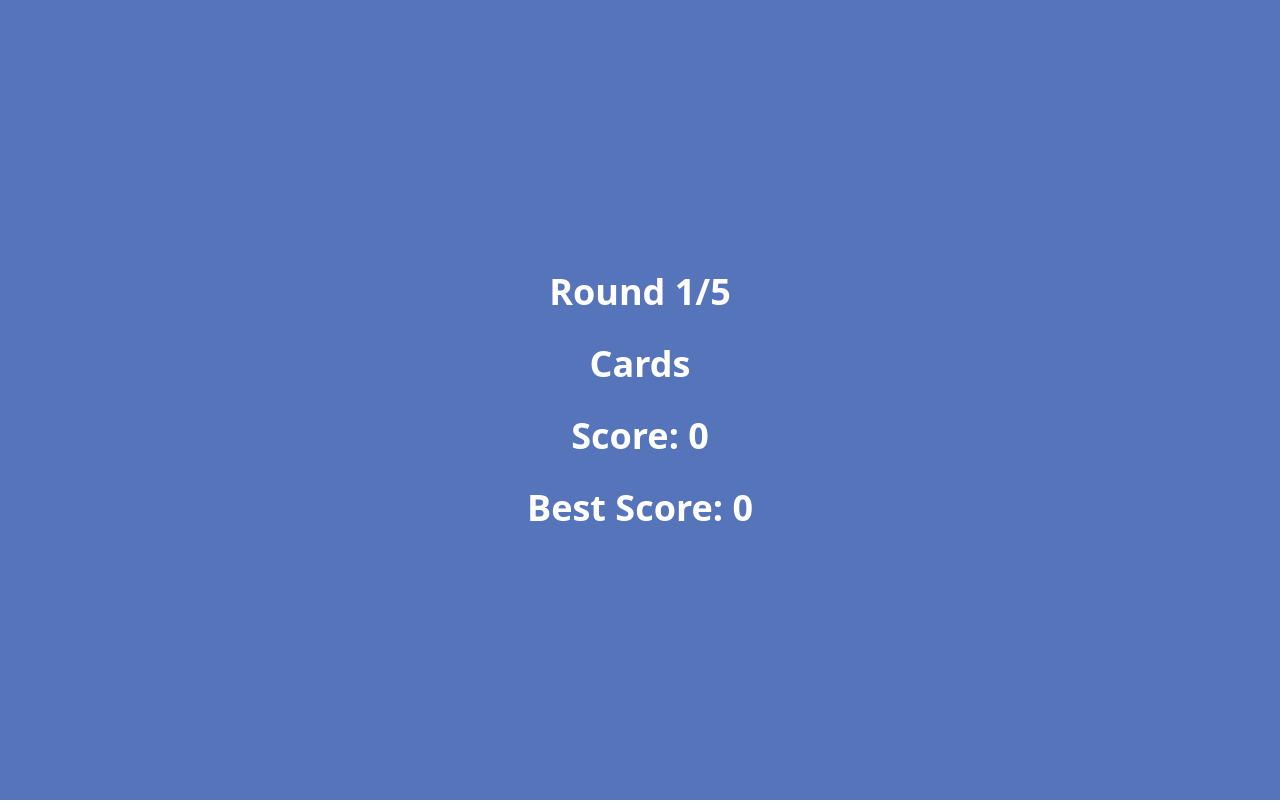
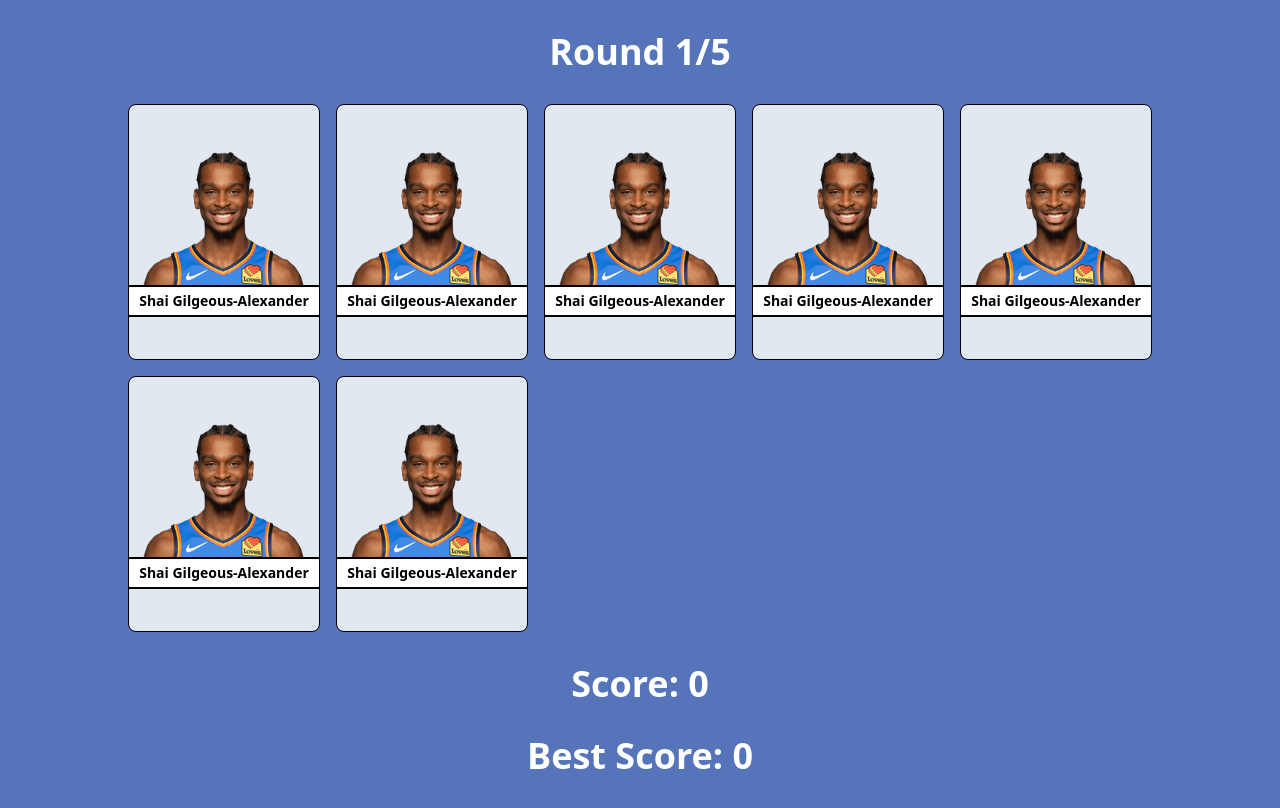
Before and after one commit to AliBa1/nba-matching-game, a React (Vite) app: page / in a window 1280 px wide. Both pictures are taken after a click on the button "Easy". Built offline with nearby package versions, Linux system fonts and the light colour scheme.

Commit message:
make working card component

```diff
--- a/package.json
+++ b/package.json
@@ -11,7 +11,8 @@
   },
   "dependencies": {
     "react": "^18.2.0",
-    "react-dom": "^18.2.0"
+    "react-dom": "^18.2.0",
+    "react-parallax-tilt": "^1.7.226"
   },
   "devDependencies": {
     "@types/react": "^18.2.66",
--- a/src/App.jsx
+++ b/src/App.jsx
@@ -2,6 +2,8 @@ import { useState, useEffect } from 'react'
 import './App.css'
 import MainMenu from './components/MainMenu'
 import Game from './components/Game'
+import Card from './components/Card'
+import GameOver from './components/GameOver'
 
 function App() {
   function setRounds(difficulty) {
@@ -41,8 +43,8 @@ function App() {
 
 
   useEffect(() => {
-    console.log(difficulty);
-    console.log(gameState);
+    // console.log(difficulty);
+    // console.log(gameState);
   }, [difficulty, gameState]);
 
   return (
@@ -50,6 +52,8 @@ function App() {
     <div className="flex flex-col items-center justify-center min-h-screen bg-cloudy">
       {gameState == 'menu' ? <MainMenu setDifficulty={setDifficulty} setGameState={setGameState}/>:<></>}
       {gameState == 'game' ? <Game currentRound={currentRound} totalRounds={totalRounds} score={0} bestScore={bestScore}/>:<></>}
+      {gameState == 'gameOver' ? <GameOver/>:<></>}
+      {/* <Card/> */}
     </div>
   )
 }
--- a/src/components/Card.jsx
+++ b/src/components/Card.jsx
@@ -1,9 +1,15 @@
 // import { useState } from 'react'
+import Tilt from 'react-parallax-tilt';
 // import './Card.css'
 
 function Card() {
   return (
-    <div></div>
+    <Tilt reset glareEnable={true} glareMaxOpacity={0.3} glareColor={"#fff"} glarePosition="bottom">
+      <div className="w-48 h-64 rounded-lg text-center place-content-evenly select-none bg-slate-200 hover:bg-slate-300 border border-black">
+        <img src="src/assets/shai-headshot.png" alt="Shai" className=""/>
+        <p className="font-bold text-sm text-black p-1 bg-white border-black border-t-2 border-b-2 border-double">Shai Gilgeous-Alexander</p>
+      </div>
+    </Tilt>
   )
 }
 
--- a/src/components/Game.jsx
+++ b/src/components/Game.jsx
@@ -1,5 +1,7 @@
 // import { useState } from 'react'
 // import './Game.css'
+
+import Card from "./Card"
 
 function Game({currentRound, totalRounds, score, bestScore}) {
   return (
@@ -9,7 +11,17 @@ function Game({currentRound, totalRounds, score, bestScore}) {
 
     <div className="text-center text-4xl font-bold text-white p-8 space-y-8">
       <h1>Round {currentRound}/{totalRounds}</h1>
-      <h1>Cards</h1>
+      {/* <div className="flex flex-wrap border place-content-center"> */}
+      <div className="grid grid-cols-5 gap-4 place-content-center">
+        <Card/>
+        <Card/>
+        <Card/>
+        <Card/>
+        <Card/>
+        <Card/>
+        <Card/>
+      </div>
+
       <h1>Score: {score}</h1>
       <h1>Best Score: {bestScore}</h1>
     </div>
--- /dev/null
+++ b/src/components/GameOver.jsx
@@ -0,0 +1,9 @@
+// import { useState } from "react";
+
+function GameOver() {
+  return (
+    <></>
+  )
+}
+
+export default GameOver
--- a/src/notes.jsx
+++ b/src/notes.jsx
@@ -1,3 +1,4 @@
 // Use for card tilt: https://github.com/mkosir/react-parallax-tilt
 // Database: https://www.thesportsdb.com/free_sports_api
 // Players JSON: https://github.com/bttmly/nba/blob/master/data/players.json
+// NBA Headshots: https://cdn.nba.com/headshots/nba/latest/1040x760/{playerId}.png
```
Also changed, not shown: src/assets/shai-headshot.png (added), 1 other file (tests, documents, lock files or other folders).
